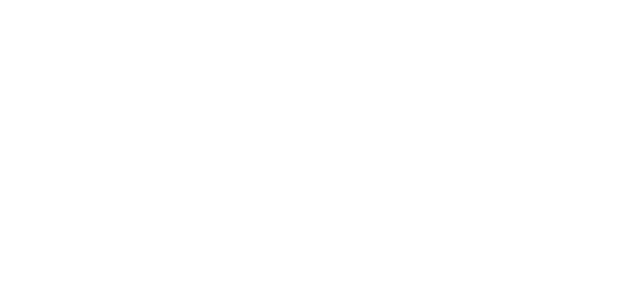
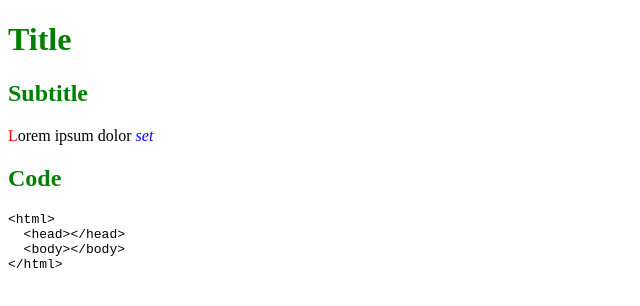
Before and after one commit to greenfox-velox/BiroSandor, a plain HTML site: page week-01/day-04/Problem_04/index.html in a window 1280 px wide. Shown: the whole page, without its empty margins (0-640 px from the left). Drawn offline with Linux system fonts and the light colour scheme.

Commit message:
HTML day-04

```diff
--- a/week-01/day-04/Problem_04/index.html
+++ b/week-01/day-04/Problem_04/index.html
@@ -1,19 +1,24 @@
 <!doctype HTML>
 <html>
   <head>
-    <title></title>
+    <title>Problem_04</title>
+    <link rel="stylesheet" type="text/css" href="style.css">
+
   </head>
   <body>
-    <h1></h1>
-    <h3></h3>
-    <p></p>
-    <h3></h3>
-    <dl>
-      <dt></dt>
-      <dd></dd>
-      <dd></dd>
-      <dt></dt>
-    </dl>
+    <h1>Title</h1>
+    <h2>Subtitle</h2>
+    <p><span>L</span>orem ipsum dolor <em>set</em></p>
+    <h2>Code</h2>
+
+
+
+<pre>&lt;html&gt;
+  &lt;head&gt;&lt;/head&gt;
+  &lt;body&gt;&lt;/body&gt;
+&lt;/html&gt;</pre>
+
+
 
   </body>
 </html>
--- a/week-01/day-04/Problem_04/style.css
+++ b/week-01/day-04/Problem_04/style.css
@@ -0,0 +1,11 @@
+h1, h2{
+  color: green;
+}
+
+em{
+  color: blue;
+}
+
+span {
+  color: red;
+}
--- /dev/null
+++ b/week-01/day-04/Problem_05/style.css
@@ -0,0 +1,20 @@
+h1{
+  color: blue;
+}
+
+h2{
+  color: orange;
+}
+
+.fruit{
+  color: blue;
+  list-style-type: square;
+}
+
+.full{
+  list-style-type: disc;
+}
+
+.color{
+  color: red;
+}
--- /dev/null
+++ b/week-01/day-04/Problem_06/style.css
@@ -0,0 +1,14 @@
+body{
+  font-size: 18px;
+  margin: 40px;
+}
+
+article{
+  width: 320px;
+}
+
+p{
+  border-left-style: solid;
+  border-left-width: 3px;
+  padding: 0 0 0 20px;
+}
--- /dev/null
+++ b/week-01/day-04/Problem_07/style.css
@@ -0,0 +1,24 @@
+body{
+  font-size: 18px;
+  margin: 40px;
+}
+
+article{
+  width: 320px;
+}
+
+p{
+  border-right-style: solid;
+  border-right-width: 3px;
+  border-bottom-style: solid;
+  border-bottom-width: 3px;
+  border-left-style: solid;
+  border-left-width: 3px;
+  padding: 20px;
+  margin-top: 0px;
+  margin-bottom: 0px;
+}
+
+.last{
+  border-bottom: none;
+}
--- /dev/null
+++ b/week-01/day-04/Problem_08/style.css
@@ -0,0 +1,27 @@
+body{
+  font-size: 18px;
+  margin: 40px;
+}
+
+article{
+  width: 320px;
+}
+
+p{
+  border: 3px solid;
+  padding: 20px;
+  background-image: url(https://github.com/greenfox-velox/velox-syllabus/blob/master/week-01/4-html-css/duck.png?raw=true);
+  background-repeat: no-repeat;
+}
+
+.left{
+  background-position: left;
+}
+
+.right{
+  background-position: right;
+}
+
+.center{
+background-position: center;
+}
```
Also changed, not shown: week-01/day-04/Problem_05/index.html (added, +29 -0 lines), week-01/day-04/Problem_06/index.html (added, +19 -0 lines), week-01/day-04/Problem_07/index.html (added, +19 -0 lines), week-01/day-04/Problem_08/index.html (added, +15 -0 lines).
